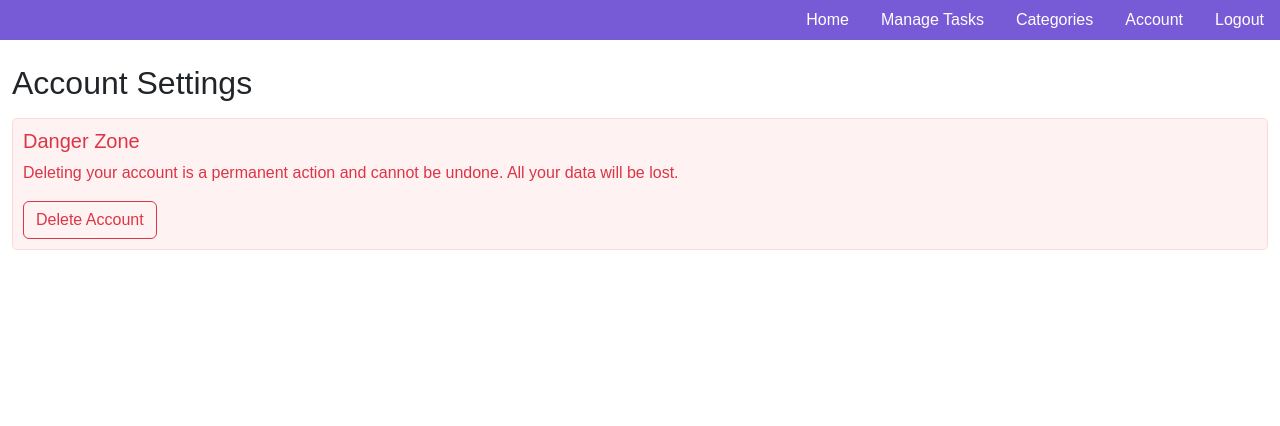
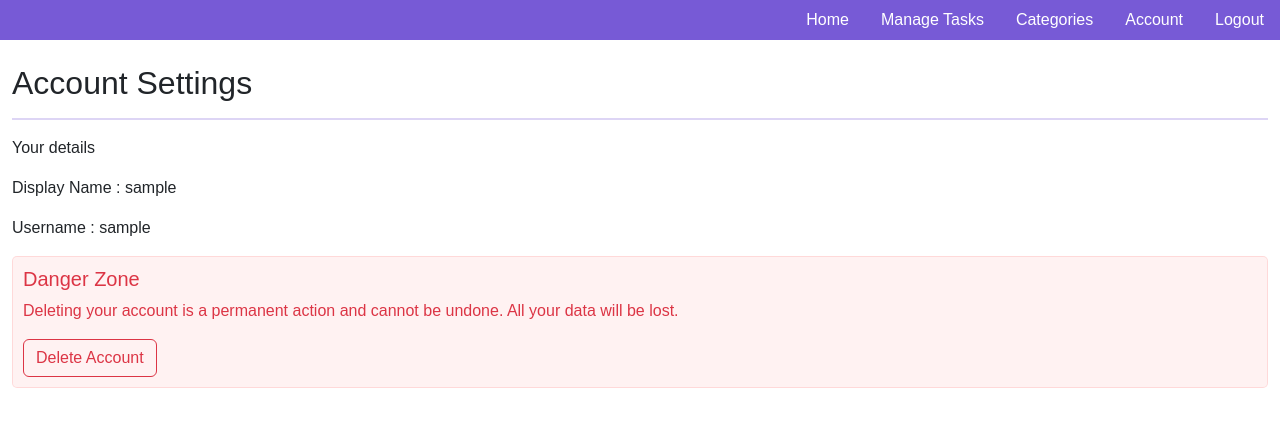
Before and after one commit to santosheranki/study-planner, a React (Create React App) app: page /accountsettings in a window 1280 px wide. Shown: the top 426 px of the page. Built offline with nearby package versions, Linux system fonts and the light colour scheme; sample sign-in values are in the browser's storage.

Commit message:
added username, display name details in account settings page fetching from localstorage on login api response

```diff
--- a/src/components/accountSettings.css
+++ b/src/components/accountSettings.css
@@ -31,3 +31,7 @@ h2 {
     margin-top: 5px;
     color: #DC3545;
 }
+
+hr {
+    border: 1px solid #775ad6;
+}
--- a/src/components/accountSettings.tsx
+++ b/src/components/accountSettings.tsx
@@ -52,6 +52,10 @@ const AccountSetting: React.FC = () => {
             <Headercomponent />
             <div className="container-fluid mt-4">
                 <h2 className="mb-3">Account Settings</h2>
+                <hr />
+                <p>Your details</p>
+                <p>Display Name : {localStorage.getItem('userwelcomename')}</p>
+                <p>Username : {localStorage.getItem('username')}</p>
                 <div className="text-danger mb-3">
                     <h5>Danger Zone</h5>
                     <p>
@@ -85,6 +89,10 @@ const AccountSetting: React.FC = () => {
                                             name="username"
                                             placeholder="Enter Username at the time of creation"
                                             className="form-control"
+                                            onCopy={(e: any) => e.preventDefault()}
+                                            onPaste={(e: any) => e.preventDefault()}
+                                            onCut={(e: any) => e.preventDefault()}
+                                            onContextMenu={(e: any) => e.preventDefault()}
                                             onBlur={() => setTouched({ username: true })}
                                         />
                                         <ErrorMessage name="username" component="div" className="text-danger" />
--- a/src/components/login.tsx
+++ b/src/components/login.tsx
@@ -32,6 +32,7 @@ const Login: React.FC = () => {
             });
             console.log('Login successful:', response);
             if (response?.data?.result === 1) {
+                localStorage.setItem('username', response?.data?.username);
                 localStorage.setItem('accessToken', response?.data?.accessToken);
                 localStorage.setItem('refreshToken', response?.data?.refreshToken);
                 navigate('/dashboard');
```
